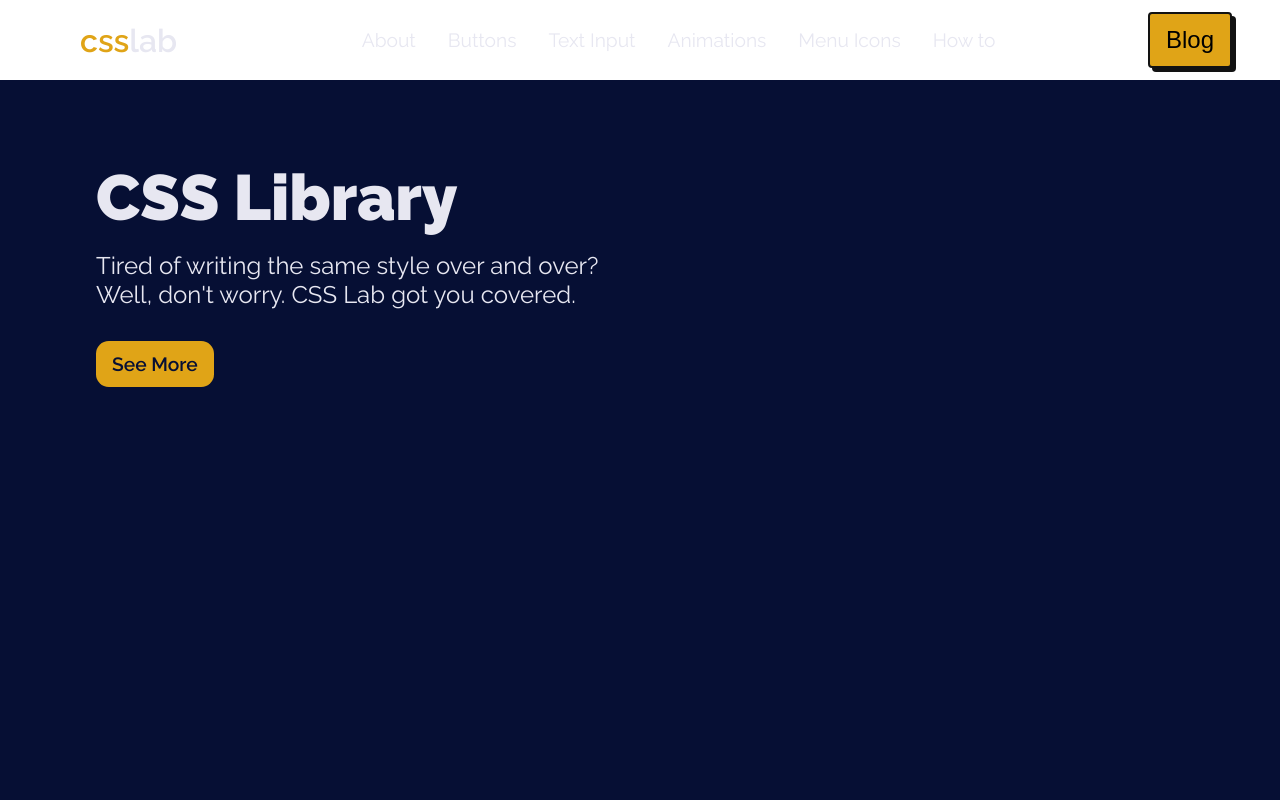
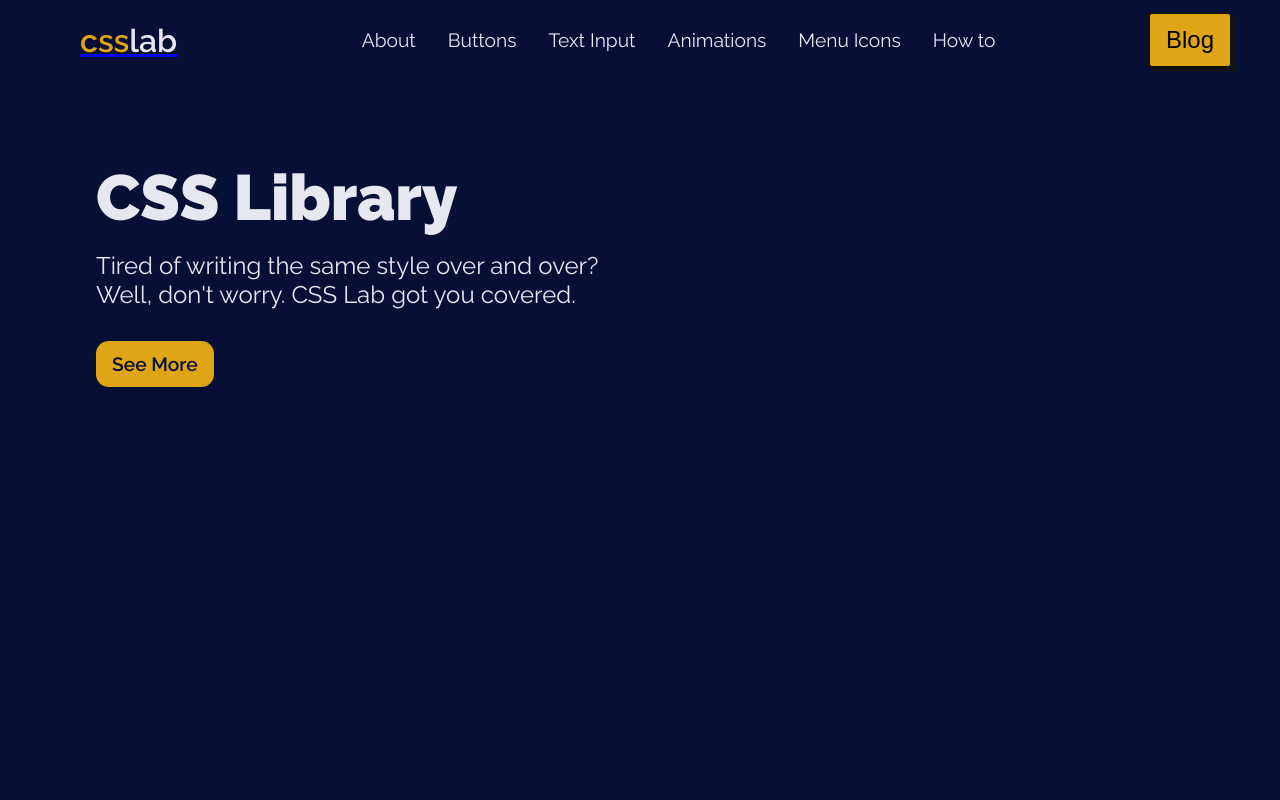
Before and after one commit to yusef-codes10/css-lab-vue, a Vue app: page / in a window 1280 px wide. Shown: the top 800 px of the page. Built offline with nearby package versions, Linux system fonts and the light colour scheme; a web font is replaced by a local one.

Commit message:
home & about views are available right now

```diff
--- a/src/components/AppNav.vue
+++ b/src/components/AppNav.vue
@@ -2,7 +2,9 @@
 
 <template>
   <nav>
-    <h2 class="logo"><span>css</span>lab</h2>
+    <RouterLink to="/">
+      <h2 class="logo"><span>css</span>lab</h2>
+    </RouterLink>
     <i class="fa-solid fa-bars mobile-only ham-icon"></i>
     <!-- <i class="fa-solid fa-bars mobile-only"></i> -->
     <div class="headers">
@@ -23,6 +25,7 @@ nav {
   justify-content: space-between;
   align-items: center;
   padding: clamp(0.75rem, 2vw, 1.5rem) clamp(1rem, 4vw, 3rem);
+  background-color: var(--brand-color);
   height: 10vh;
 }
 nav .logo {
```
